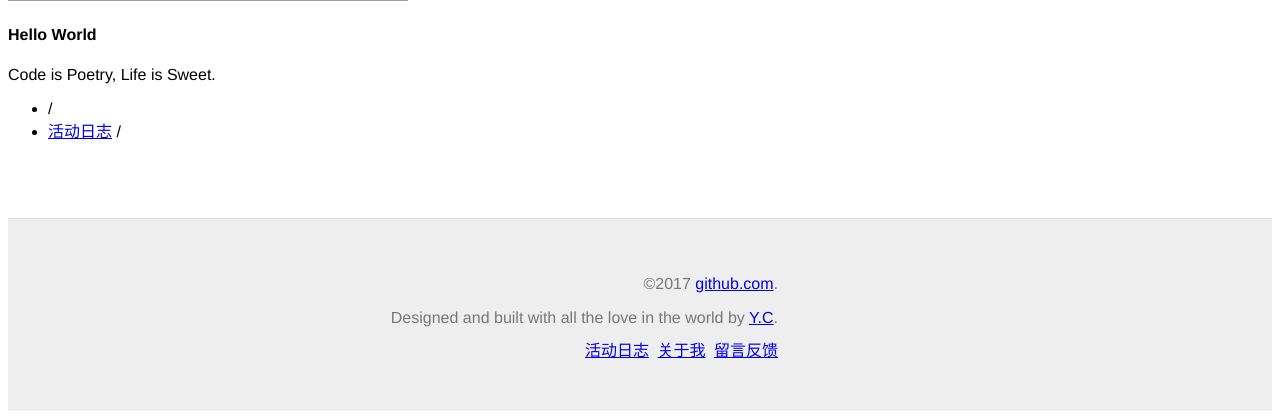
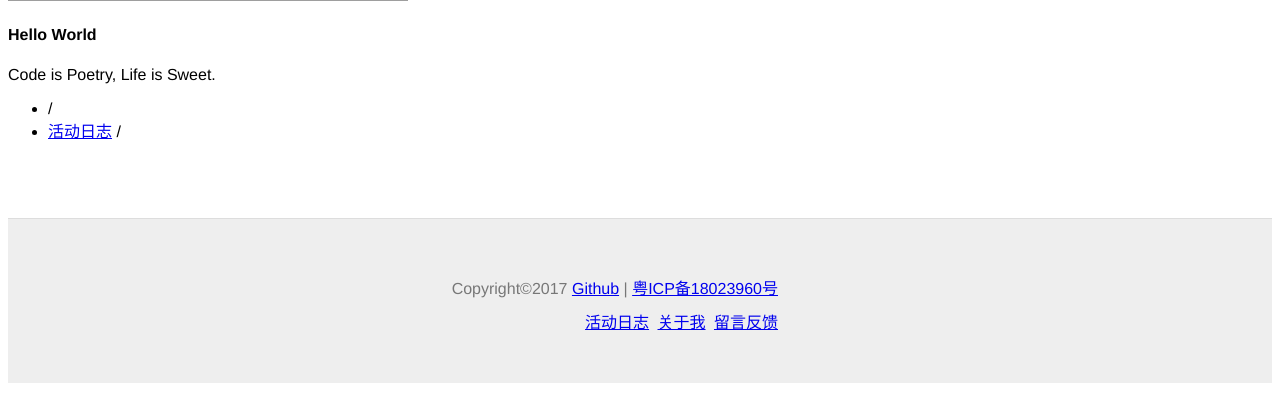
Before and after one commit to yc19890920/dblog, a Django app: page /t/19/ in a window 1280 px wide. Shown: the part 680-1099 px from the top of the page. After the commit the page ends 1063 px from the top, so only its background shows below. Run offline with Django 3.2, Linux system fonts and the light colour scheme; data that the repository does not hold is empty; parts of the project's set-up code (start-up, migrations or seed data) failed here and were passed over; some libraries are stand-ins or nearby versions; grey boxes are pictures that could not be loaded.

Commit message:
备案号

```diff
--- a/templates/blogview/base.html
+++ b/templates/blogview/base.html
@@ -65,9 +65,10 @@
         <div class="row">
             <div class="span8">
                 <div class="text-center">
-                    <p>©2017 <a href="https://github.com/yc19890920">github.com</a>.</p>
-                    <p>Designed and built with all the love in the world by <a href="https://github.com/yc19890920" target="_blank">Y.C</a>.</p>
-
+                    <p>Copyright©2017
+                        <a href="https://github.com/yc19890920" target="_blank">Github</a> |
+                        <a href="http://www.miitbeian.gov.cn/" target="_blank">粤ICP备18023960号</a>
+                    </p>
                     <ul class="footer-links">
                         <li><a href="{% url 'index' %}" target="_blank">活动日志</a></li>
                         <li><a href="{% url 'about' %}" target="_blank">关于我</a></li>
--- a/templates/blogview/index.html
+++ b/templates/blogview/index.html
@@ -43,7 +43,7 @@
 
                 <div class="article-list">
                     {% if article_index_limit %}
-                        {% paginate article_list 5 %}
+                        {% paginate article_list 3 %}
                     {% endif %}
                     {% for d in article_list %}
                         <article class="article-wrap">
```
